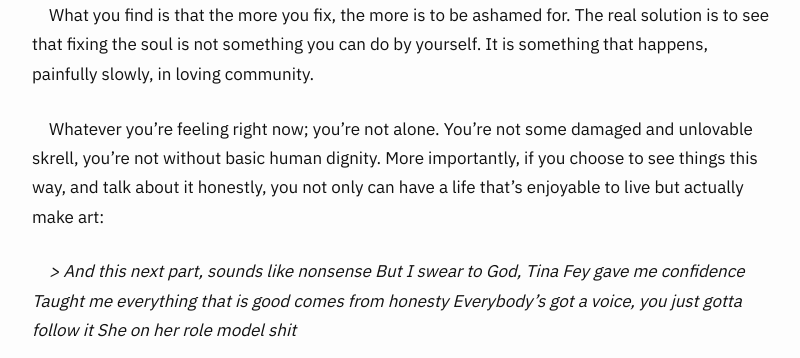
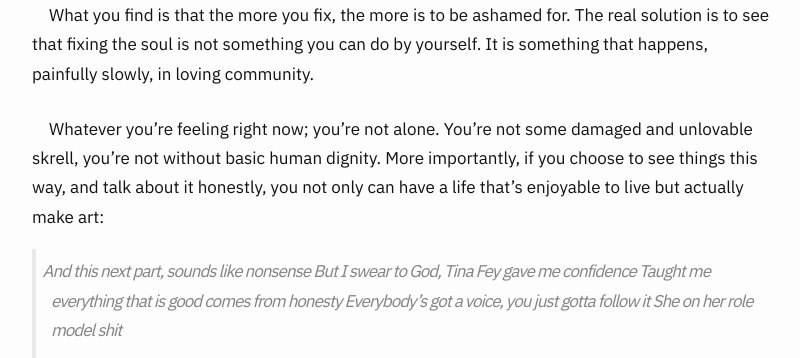
Before and after one commit to briankappgoldstein/new-site, a Jekyll site: the page built from _posts/2019-02-06-life-is-better-when-you-like-musicals.md, in a window 1280 px wide and 900 px high, scrolled down 2563 px, cut to the strip 0-358 px from the top of the window. Shown: the whole strip, without its empty margins (238-1038 px from the left). Built offline with Jekyll 4.4.1, drawn with Linux system fonts in a browser that asks for light colours; our own code applies the rules of GitHub Pages for plain Markdown files.

Commit message:
one more?

```diff
--- a/_posts/2019-02-06-life-is-better-when-you-like-musicals.md
+++ b/_posts/2019-02-06-life-is-better-when-you-like-musicals.md
@@ -35,10 +35,10 @@ What you find is that the more you fix, the more is to be ashamed for. The real
 
 Whatever you're feeling right now; you're not alone. You're not some damaged and unlovable skrell, you're not without basic human dignity. More importantly, if you choose to see things this way, and talk about it honestly, you not only can have a life that's enjoyable to live but actually make art:
 
-*> And this next part, sounds like nonsense
-But I swear to God, Tina Fey gave me confidence
-Taught me everything that is good comes from honesty
-Everybody's got a voice, you just gotta follow it
-She on her role model shit*
+> And this next part, sounds like nonsense
+> But I swear to God, Tina Fey gave me confidence
+> Taught me everything that is good comes from honesty
+> Everybody's got a voice, you just gotta follow it
+> She on her role model shit
 
 <iframe width="560" height="315" src="https://www.youtube.com/embed/7-AGnbm7Ul4" frameborder="0" allow="accelerometer; autoplay; encrypted-media; gyroscope; picture-in-picture" allowfullscreen></iframe>
```
